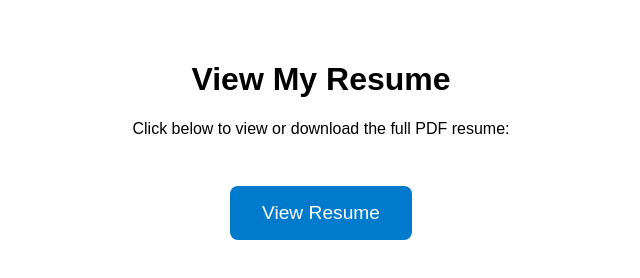
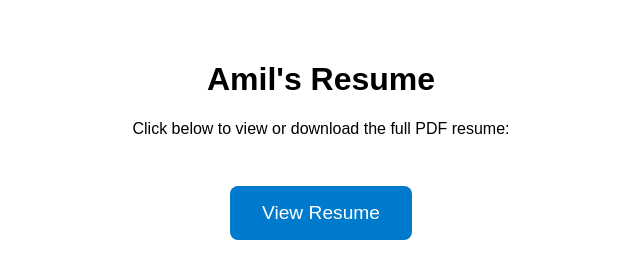
Before and after one commit to amilcyber/resume, a plain HTML site: page index.html in a window 1280 px wide. Shown: the whole page, without its empty margins (319-959 px from the left). Drawn offline with Linux system fonts and the light colour scheme.

Commit message:
Update index.html

```diff
--- a/index.html
+++ b/index.html
@@ -26,7 +26,7 @@
   </style>
 </head>
 <body>
-  <h1>View My Resume</h1>
+  <h1>Amil's Resume</h1>
   <p>Click below to view or download the full PDF resume:</p>
   <a class="button" href="amil_arthur_resume_2025.pdf" target="_blank">View Resume</a>
 </body>
```
